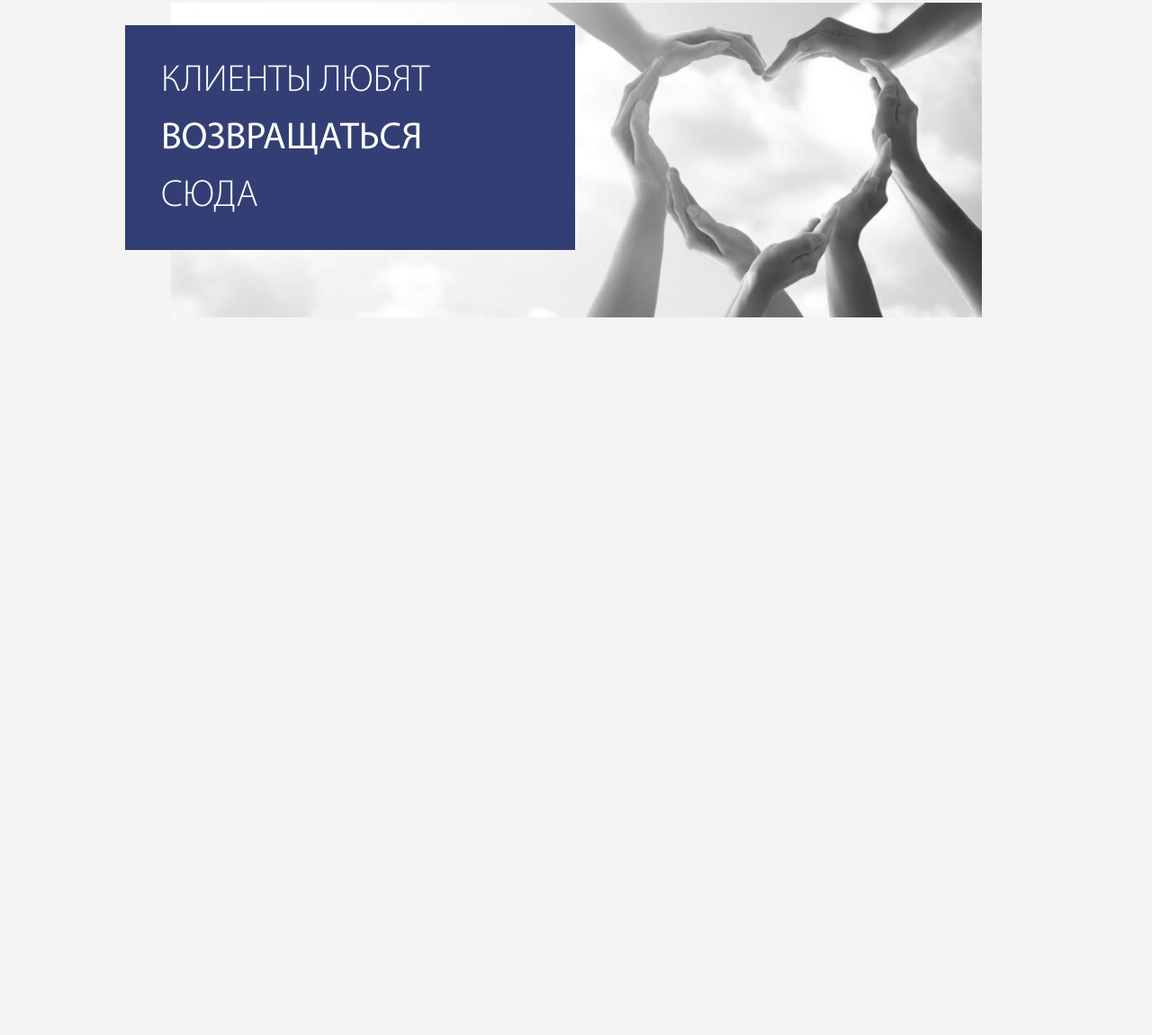
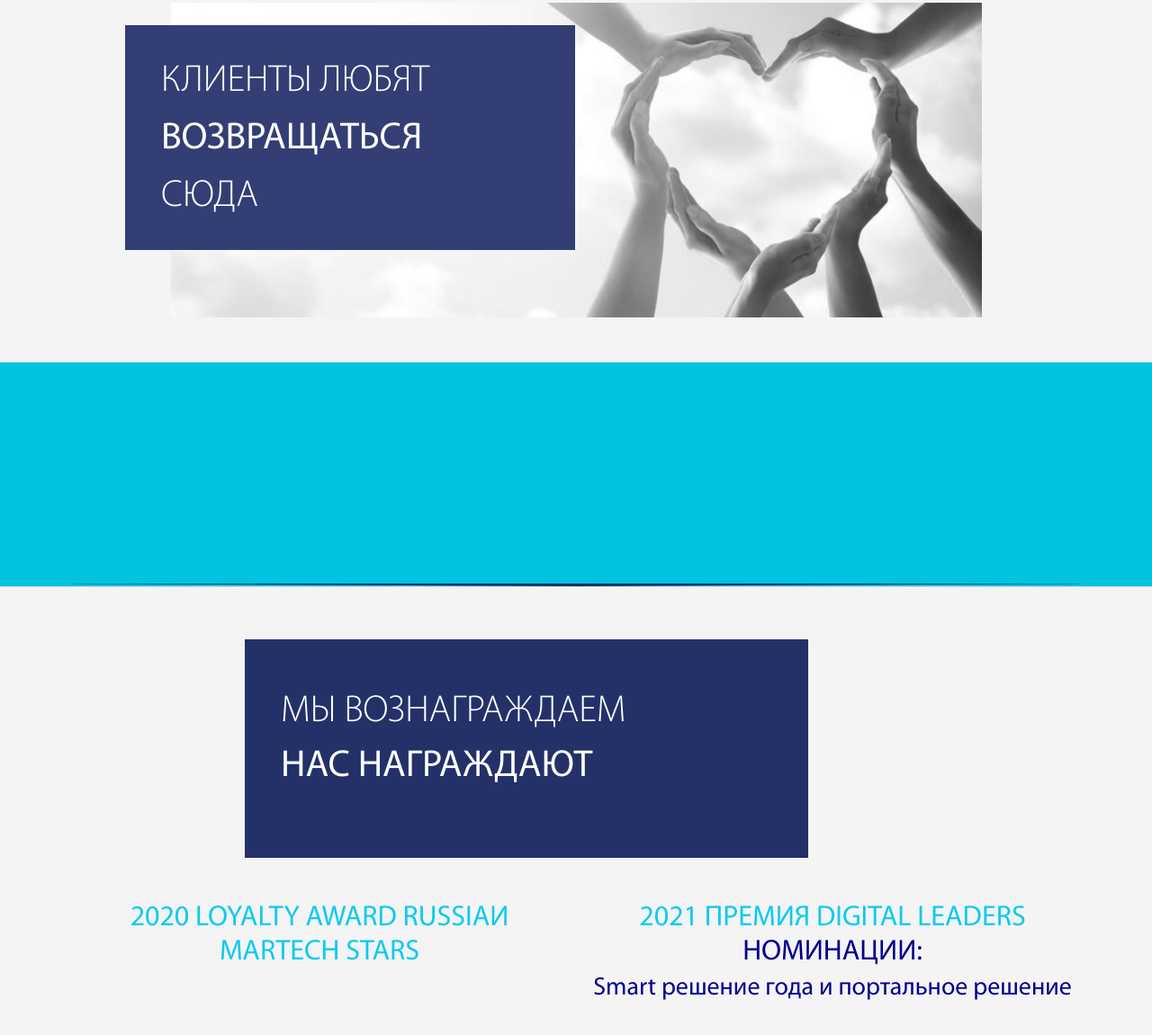
Before and after one commit to giorgideveloper/reward, a website: page index.html in a window 1280 px wide. Shown: the part 6442-7593 px from the top of the page at 90% size. Before the commit the page ends 6845 px from the top, so only its background shows below. Drawn offline with nearby package versions, Linux system fonts and the light colour scheme.

Commit message:
add eleven sections

```diff
--- a/index.html
+++ b/index.html
@@ -971,6 +971,45 @@
         </div>
       </div>
     </section>
+    <section class="section-ten">
+      <div class="container-fluid bg-skyblue mb-5 border-bottom " style="height: 250px;">
+        <div class="row"></div>
+      </div>
+      <div class="container mb-5" style="margin-top: -62px;">
+         <div class="box-border">
+            <svg
+              xmlns="http://www.w3.org/2000/svg"
+              viewBox="0 0 1000 100"
+              preserveAspectRatio="none"
+            >
+              <path
+                class="elementor-shape-fill"
+                d="M500,98.9L0,6.1V0h1000v6.1L500,98.9z"
+                style="fill: rgba(6, 21, 85, 0.87)"
+              ></path>
+            </svg>
+          </div>
+      </div>
+
+    </section>
+    <section class="section-eleven mt-5 mb-5">
+      <div class="container ">
+        <div class="row  justify-content-center">
+          <div class="col-12 col-lg-8">
+            <div class="section-eleven-title ">
+               <p>МЫ ВОЗНАГРАЖДАЕМ</p>
+               <p>НАС НАГРАЖДАЮТ</p>
+            </div>
+
+          </div>
+        </div>
+        <div class="row text-center mt-5 text-info">
+          <div class="col-6"><h2>2020 LOYALTY AWARD RUSSIAИ MARTECH STARS</h2></div>
+          <div class="col-6"><h2 class="fs-2">2021 ПРЕМИЯ DIGITAL LEADERS <span style="color: darkblue;"> <span class="fw-medium">НОМИНАЦИИ:</span> <br> <span class="fs-3">Smart решение года и портальное решение </span></span></h2></div>
+
+        </div>
+      </div>
+    </section>
     <script
       src="https://cdn.jsdelivr.net/npm/bootstrap@5.3.6/dist/js/bootstrap.bundle.min.js"
       integrity="sha384-j1CDi7MgGQ12Z7Qab0qlWQ/Qqz24Gc6BM0thvEMVjHnfYGF0rmFCozFSxQBxwHKO"
--- a/src/css/style.css
+++ b/src/css/style.css
@@ -499,6 +499,7 @@ body {
     margin-top: 120px;
 }
 
+
 .box-content-tow p {
     font-size: 42px;
     font-weight: 400;
@@ -918,3 +919,34 @@ left: -100px;
     text-transform: uppercase;
 
 }
+
+.section-eleven-title{
+      background-color: rgba(6, 21, 85, 0.87);
+      width: 100%;
+      padding: 60px 20px 60px 40px;
+}
+@media (min-width: 1200px ){
+    .section-eleven-title {
+      background-color: rgba(6, 21, 85, 0.87);
+      width: 85%;
+      padding: 60px 20px 60px 40px;
+    }
+
+}
+.section-eleven-title p{
+    font-size: 42px;
+    font-weight: 400;
+    line-height: 30px;
+    letter-spacing: normal;
+    text-transform: uppercase;
+    line-height: 50px;
+    color: #fff;
+}
+.section-eleven-title p:nth-child(1){
+    font-size: 42px;
+    font-weight: 300;
+    line-height: 41px;
+    letter-spacing: normal;
+    text-transform: uppercase;
+    color: #fff;
+}
```
